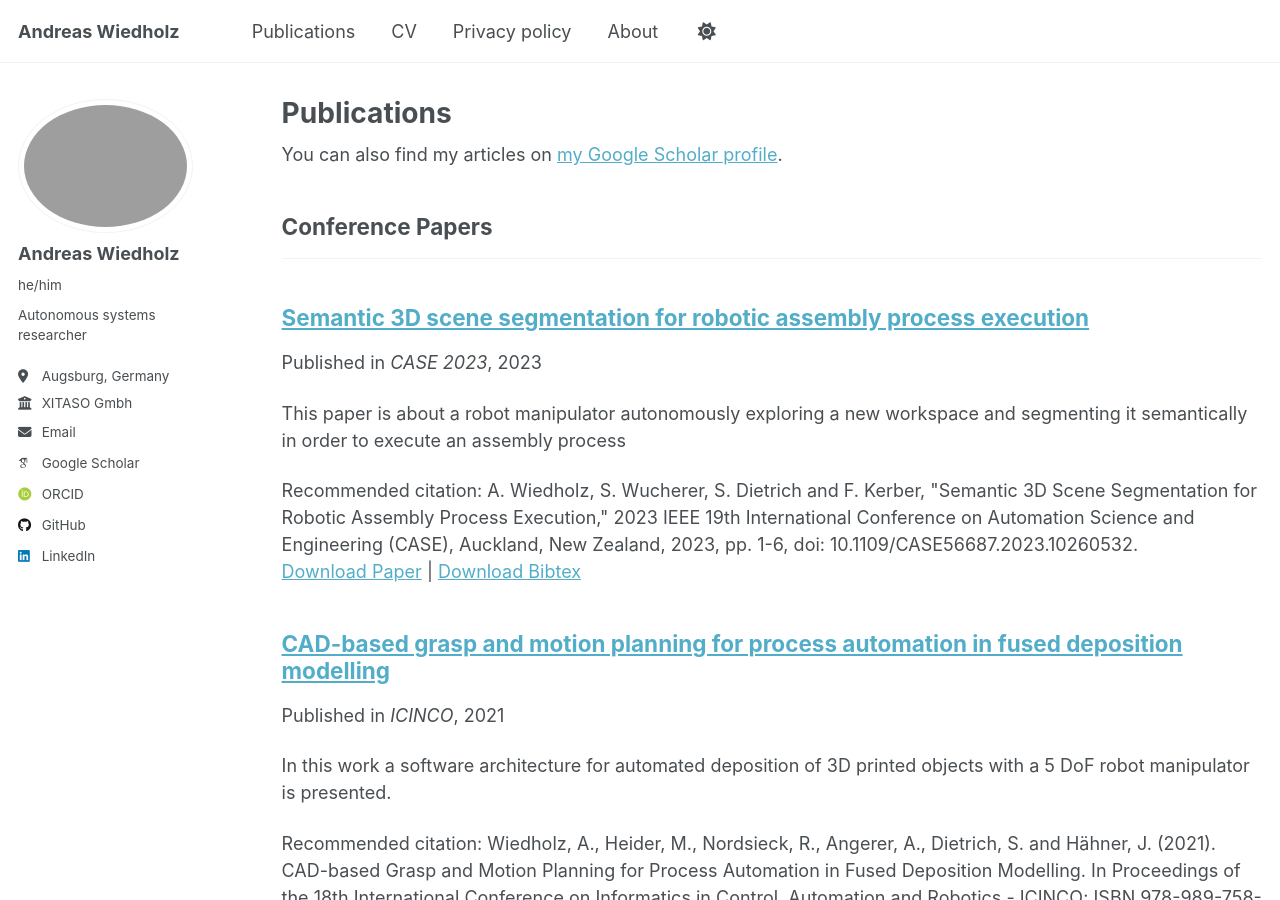
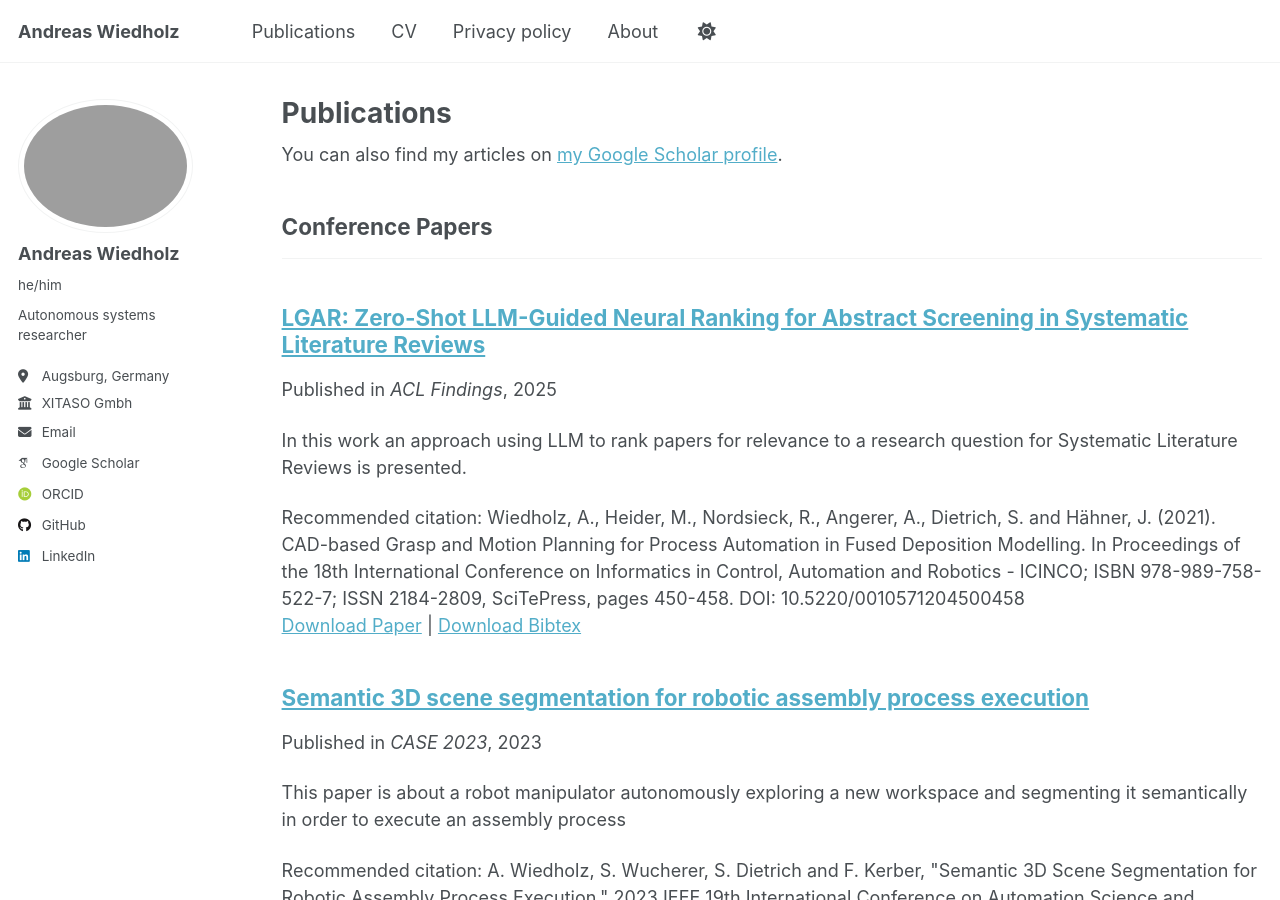
Before and after one commit to awied1404/awied1404.github.io, a Jekyll site: the page built from _pages/publications.html, in a window 1280 px wide and 900 px high. Built offline with Jekyll 4.4.1, drawn with Linux system fonts in a browser that asks for light colours; some web fonts are replaced.

Commit message:
Add lgar

```diff
--- /dev/null
+++ b/_publications/lgar.md
@@ -0,0 +1,13 @@
+---
+title: "LGAR: Zero-Shot LLM-Guided Neural Ranking for Abstract Screening in Systematic Literature Reviews"
+collection: publications
+category: conferences
+permalink: /publication/lgar
+excerpt: 'In this work an approach using LLM to rank papers for relevance to a research question for Systematic Literature Reviews is presented.'
+date: 2025-07-31
+venue: 'ACL Findings'
+bibtexurl: 'http://awied1404.github.io/files/lgar.bib'
+paperurl: 'http://awied1404.github.io/files/lgar.pdf'
+citation: 'Wiedholz, A., Heider, M., Nordsieck, R., Angerer, A., Dietrich, S. and Hähner, J. (2021). CAD-based Grasp and Motion Planning for Process Automation in Fused Deposition Modelling. In Proceedings of the 18th International Conference on Informatics in Control, Automation and Robotics - ICINCO; ISBN 978-989-758-522-7; ISSN 2184-2809, SciTePress, pages 450-458. DOI: 10.5220/0010571204500458'
+---
+The scientific literature is growing rapidly, making it hard to keep track of the state-of-the-art. Systematic literature reviews (SLRs) aim to identify and evaluate all relevant papers on a topic. After retrieving a set of candidate papers, the abstract screening phase determines initial relevance. To date, abstract screening methods using large language models (LLMs) focus on binary classification settings; existing question answering (QA) based ranking approaches suffer from error propagation. LLMs offer a unique opportunity to evaluate the SLR’s inclusion and exclusion criteria, yet, existing benchmarks do not provide them exhaustively. We manually extract these criteria as well as research questions for 57 SLRs, mostly in the medical domain, enabling principled comparisons between approaches. Moreover, we propose LGAR, a zero-shot LLM Guided Abstract Ranker composed of an LLM based graded relevance scorer and a dense re-ranker. Our extensive experiments show that LGAR outperforms existing QA-based methods by 5-10 pp. in mean average precision. Our code and data is publicly available.
--- /dev/null
+++ b/files/lgar.bib
@@ -0,0 +1,20 @@
+@inproceedings{jaumann-etal-2025-lgar,
+    title = "{LGAR}: Zero-Shot {LLM}-Guided Neural Ranking for Abstract Screening in Systematic Literature Reviews",
+    author = "Jaumann, Christian  and
+      Wiedholz, Andreas  and
+      Friedrich, Annemarie",
+    editor = "Che, Wanxiang  and
+      Nabende, Joyce  and
+      Shutova, Ekaterina  and
+      Pilehvar, Mohammad Taher",
+    booktitle = "Findings of the Association for Computational Linguistics: ACL 2025",
+    month = jul,
+    year = "2025",
+    address = "Vienna, Austria",
+    publisher = "Association for Computational Linguistics",
+    url = "https://aclanthology.org/2025.findings-acl.412/",
+    doi = "10.18653/v1/2025.findings-acl.412",
+    pages = "7910--7927",
+    ISBN = "979-8-89176-256-5",
+    abstract = "The scientific literature is growing rapidly, making it hard to keep track of the state-of-the-art. Systematic literature reviews (SLRs) aim to identify and evaluate all relevant papers on a topic. After retrieving a set of candidate papers, the abstract screening phase determines initial relevance. To date, abstract screening methods using large language models (LLMs) focus on binary classification settings; existing question answering (QA) based ranking approaches suffer from error propagation. LLMs offer a unique opportunity to evaluate the SLR{'}s inclusion and exclusion criteria, yet, existing benchmarks do not provide them exhaustively. We manually extract these criteria as well as research questions for 57 SLRs, mostly in the medical domain, enabling principled comparisons between approaches. Moreover, we propose LGAR, a zero-shot LLM Guided Abstract Ranker composed of an LLM based graded relevance scorer and a dense re-ranker. Our extensive experiments show that LGAR outperforms existing QA-based methods by 5-10 pp. in mean average precision. Our code and data is publicly available."
+}
```
Also changed, not shown: _publications/2009-10-01-paper-title-number-1.md (+1 -1 lines), _publications/2024-02-17-paper-title-number-4.md (+1 -2 lines), 1 other file.
